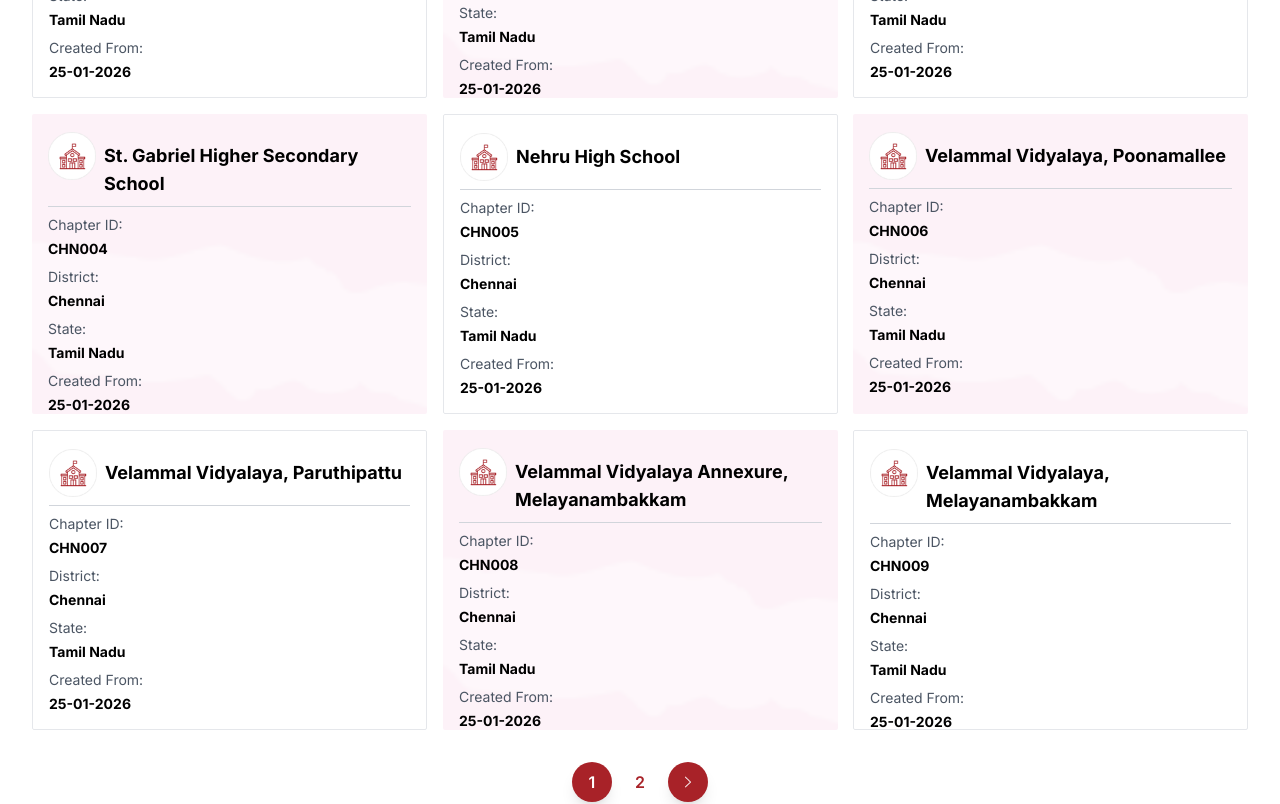
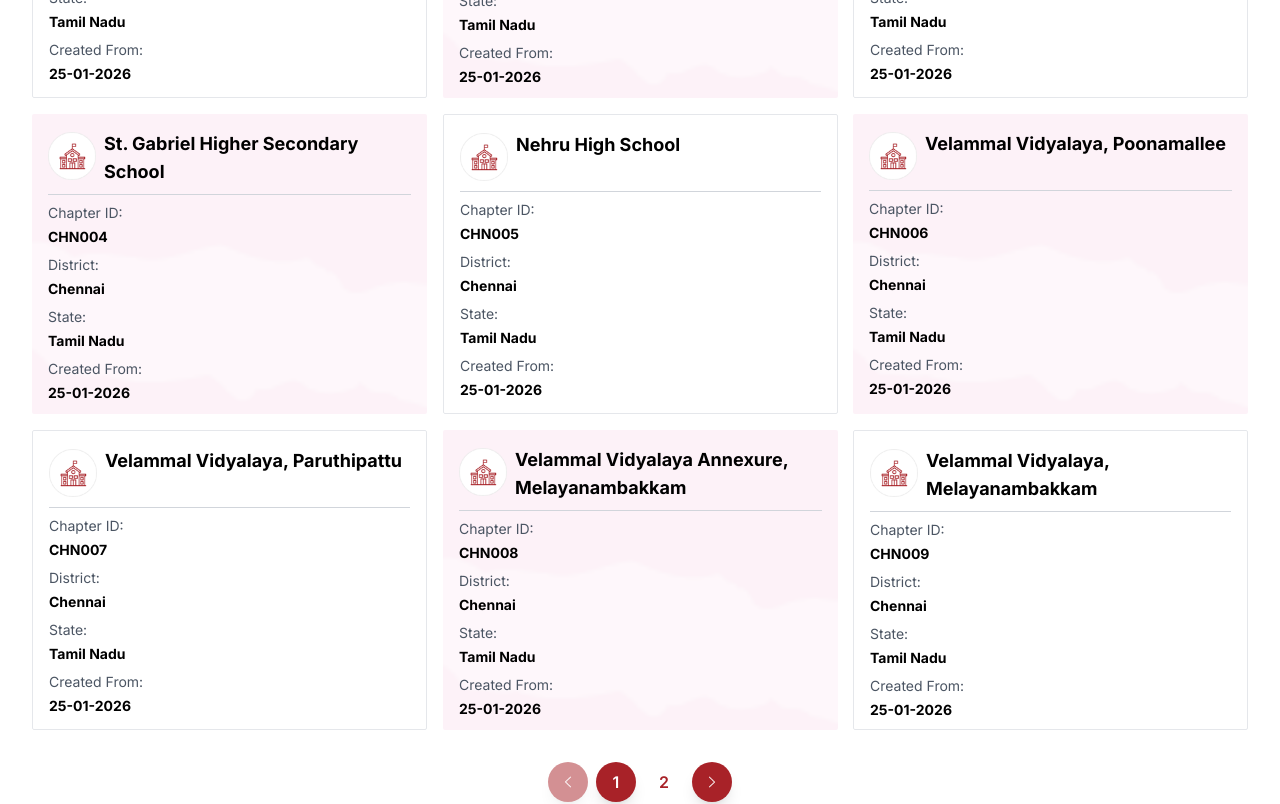
Before and after one commit to Rathees20/Youngvox, a React (Vite) app: page /chapters in a window 1280 px wide. Shown: the part 1120-1924 px from the top of the page. Built offline with nearby package versions, Linux system fonts and the light colour scheme.

Commit message:
Update ChaptersPage.jsx

```diff
--- a/src/components/Chapters/ChaptersPage.jsx
+++ b/src/components/Chapters/ChaptersPage.jsx
@@ -1,4 +1,4 @@
-import React, { useEffect, useState } from 'react';
+import React, { useEffect, useRef, useState } from 'react';
 import Header from '../Header';
 import NewsletterSection from '../Newsletter';
 import Footer from '../Footer';
@@ -133,6 +133,7 @@
   const [heroRef, heroVisible] = useScrollAnimation({ once: true });
   const [searchRef, searchVisible] = useScrollAnimation({ once: true });
   const [resultsRef, resultsVisible] = useScrollAnimation({ once: true });
+  const isFirstRenderRef = useRef(true);
 
   useEffect(() => {
     setCurrentPage(1);
@@ -143,6 +144,24 @@
       setSelectedDistrict('');
     }
   }, [districts, selectedDistrict]);
+
+  useEffect(() => {
+    if (isFirstRenderRef.current) {
+      isFirstRenderRef.current = false;
+      return;
+    }
+
+    // When user paginates, keep them at the top of results (not stuck near footer).
+    // Use an offset so the section title isn't hidden under the fixed header.
+    const el = resultsRef.current;
+    if (!el) return;
+
+    const headerOffsetPx = 90;
+    const top = el.getBoundingClientRect().top + window.scrollY - headerOffsetPx;
+
+    // Jump instantly (no "down-to-up" animation)
+    window.scrollTo({ top: Math.max(0, top), behavior: 'auto' });
+  }, [currentPage]);
 
   return (
     <div className="min-h-screen bg-white overflow-x-hidden">
@@ -166,7 +185,7 @@
           <div
             className="
       ml-auto
-      mr-[6%]
+      mr-[2%] sm:mr-[6%]
       max-w-md sm:max-w-lg md:max-w-xl lg:max-w-2xl
       text-left
       space-y-4 sm:space-y-5 md:space-y-6
@@ -280,7 +299,15 @@
                           alt="School icon"
                           className="w-10 h-10 sm:w-12 sm:h-12 object-contain flex-shrink-0 mt-0.5"
                         />
-                        <h3 className="text-base sm:text-lg font-bold text-black leading-tight mt-3">
+                        <h3
+                          title={school.name}
+                          className="text-base sm:text-lg font-bold text-black leading-snug min-h-[44px] sm:min-h-[52px] overflow-hidden"
+                          style={{
+                            display: '-webkit-box',
+                            WebkitLineClamp: 2,
+                            WebkitBoxOrient: 'vertical',
+                          }}
+                        >
                           {school.name}
                         </h3>
                       </div>
@@ -316,6 +343,22 @@
 
           {/* Pagination */}
           <div className="flex justify-center items-center gap-2">
+            <button
+              type="button"
+              onClick={() => setCurrentPage((prev) => Math.max(1, prev - 1))}
+              disabled={currentPage === 1}
+              className="w-10 h-10 rounded-full bg-[#A82228] text-white flex items-center justify-center hover:bg-[#8a1c22] transition-colors shadow-lg hover:shadow-xl disabled:opacity-50 disabled:cursor-not-allowed disabled:hover:bg-[#A82228] font-semibold"
+            >
+              <img
+                src={rightArrowIcon}
+                alt="Previous page"
+                className="w-5 h-5 object-contain rotate-180"
+                style={{
+                  filter: 'brightness(0) saturate(100%) invert(100%)'
+                }}
+              />
+            </button>
+
             {(() => {
               const pages = [];
               const showPages = 4; // Show first 4 pages
@@ -349,6 +392,7 @@
 
                 return (
                   <button
+                    type="button"
                     key={page}
                     onClick={() => setCurrentPage(page)}
                     className={`${isActive
@@ -363,6 +407,7 @@
             })()}
 
             <button
+              type="button"
               onClick={() => setCurrentPage(prev => Math.min(totalPages, prev + 1))}
               disabled={currentPage === totalPages}
               className="w-10 h-10 rounded-full bg-[#A82228] text-white flex items-center justify-center hover:bg-[#8a1c22] transition-colors shadow-lg hover:shadow-xl disabled:opacity-50 disabled:cursor-not-allowed disabled:hover:bg-[#A82228] font-semibold"
```
